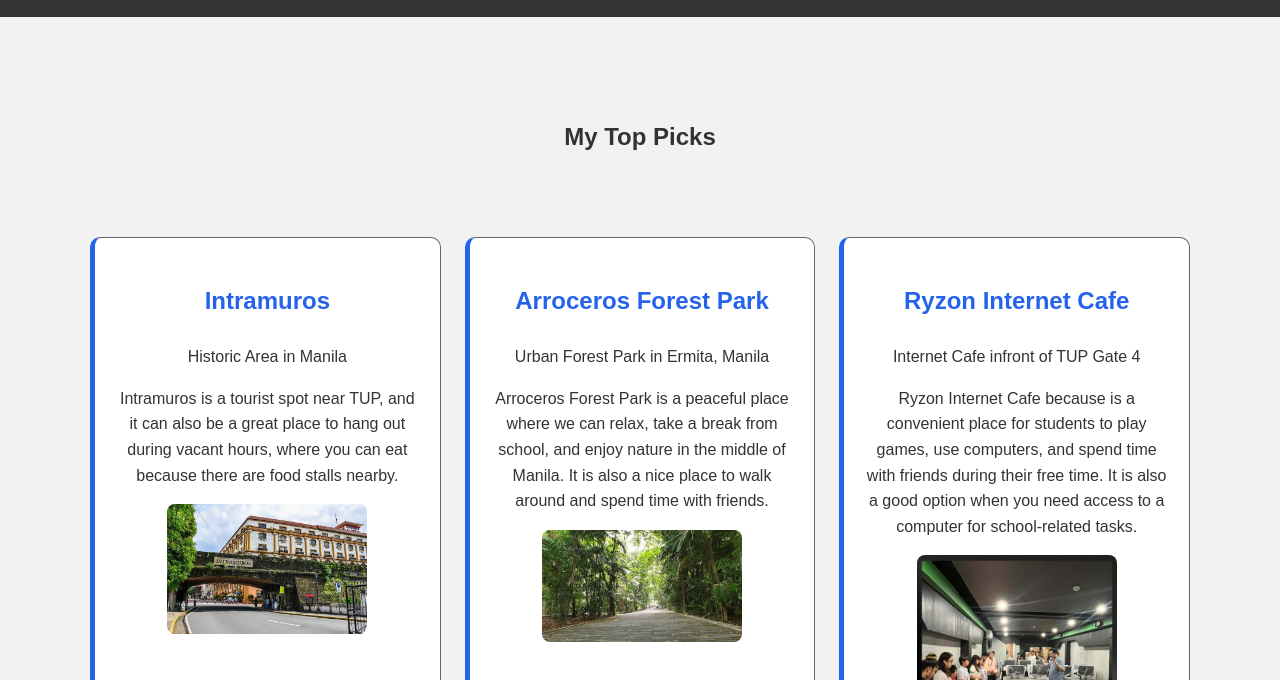
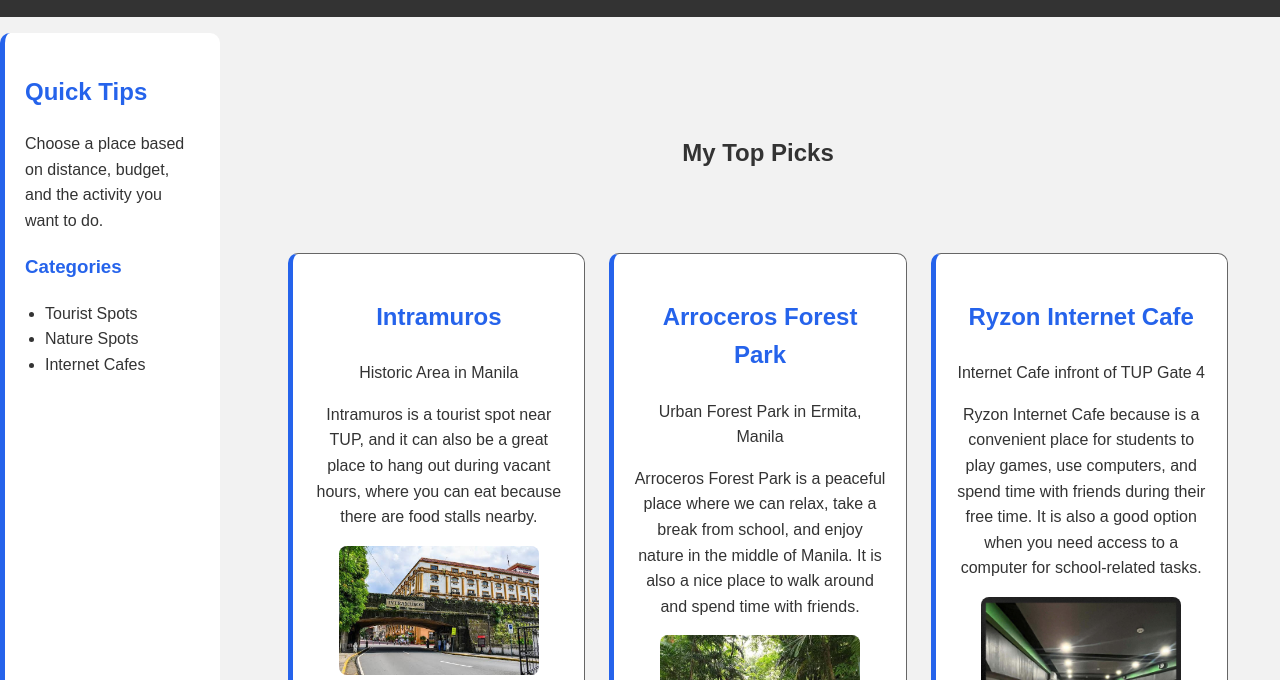
Before and after one commit to Aldave-ShanHarvie/vie-spots, a plain HTML site: page index.html in a window 1280 px wide. Shown: the part 105-785 px from the top of the page. Drawn offline with Linux system fonts and the light colour scheme.

Commit message:
Add grid layout

```diff
--- a/index.html
+++ b/index.html
@@ -6,6 +6,8 @@
 </head>
 
 <body>
+
+<div class="page">
 
   <header class="site-header">
 
@@ -26,6 +28,20 @@
 
   </header>
 
+  <aside>
+    <h2>Quick Tips</h2>
+
+    <p>Choose a place based on distance, budget, and the activity you want to do.</p>
+
+    <h3>Categories</h3>
+
+    <ul>
+      <li>Tourist Spots</li>
+      <li>Nature Spots</li>
+      <li>Internet Cafes</li>
+    </ul>
+  </aside>
+
   <main>
 
     <section class="hero">
@@ -36,25 +52,35 @@
 
       <article class="place-card">
         <h3>Intramuros</h3>
+
         <p>Historic Area in Manila</p>
+
         <p>Intramuros is a tourist spot near TUP, and it can also be a great place to hang out during vacant hours, where you can eat because there are food stalls nearby.</p>
+
         <img src="intra.jpg" alt="Intramuros Entrance">
 
         <br>
+
         <a href="places/intramuros.html">Read more</a>
       </article>
 
       <article class="place-card">
         <h3>Arroceros Forest Park</h3>
+
         <p>Urban Forest Park in Ermita, Manila</p>
+
         <p>Arroceros Forest Park is a peaceful place where we can relax, take a break from school, and enjoy nature in the middle of Manila. It is also a nice place to walk around and spend time with friends.</p>
+
         <img src="arroceros.jpg" alt="Sample view of the Park">
       </article>
 
       <article class="place-card">
         <h3>Ryzon Internet Cafe</h3>
+
         <p>Internet Cafe infront of TUP Gate 4</p>
+
         <p>Ryzon Internet Cafe because is a convenient place for students to play games, use computers, and spend time with friends during their free time. It is also a good option when you need access to a computer for school-related tasks.</p>
+
         <img src="ryzon.jpg" alt="Inside the Shop">
       </article>
 
@@ -66,5 +92,7 @@
     <p>&copy; 2026 Vie-Spots</p>
   </footer>
 
+</div>
+
 </body>
 </html>
--- a/style.css
+++ b/style.css
@@ -19,6 +19,34 @@ body {
   background-color: var(--light-background);
   color: var(--dark-ink);
   line-height: 1.6;
+}
+
+/* Page Grid Layout */
+
+.page {
+  display: grid;
+  grid-template-columns: 220px 1fr;
+  grid-template-areas:
+    "masthead masthead"
+    "side     main"
+    "foot     foot";
+  gap: 16px;
+}
+
+.site-header {
+  grid-area: masthead;
+}
+
+aside {
+  grid-area: side;
+}
+
+main {
+  grid-area: main;
+}
+
+footer {
+  grid-area: foot;
 }
 
 /* Layout Regions */
@@ -56,6 +84,26 @@ body {
 .site-header nav a:hover {
   color: var(--brand-color);
 }
+
+/* Sidebar */
+
+aside {
+  background-color: white;
+  padding: 20px;
+  border-radius: 10px;
+  border-left: 5px solid var(--brand-color);
+}
+
+aside h2,
+aside h3 {
+  color: var(--brand-color);
+}
+
+aside ul {
+  padding-left: 20px;
+}
+
+/* Main */
 
 main {
   width: 90%;
```
Lines whose indentation alone changed are shown as unchanged.
